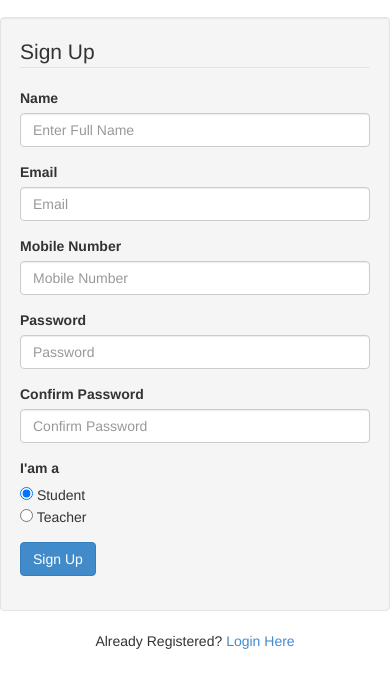
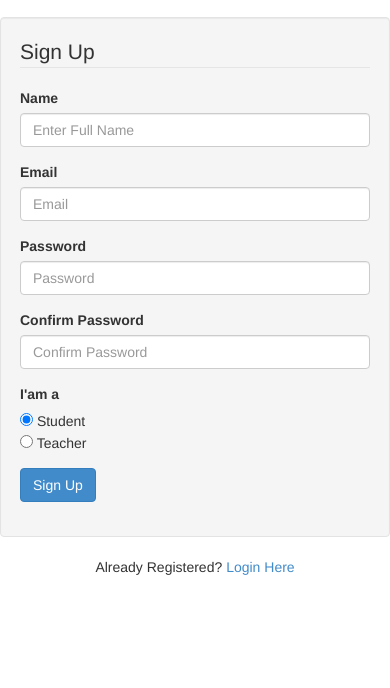
Before and after one commit to inkersgithub/cloudclassroom, a PHP site: page /register.php in a window 390 px wide. Shown: the part 55-743 px from the top of the page. Run offline with PHP 8.4, Linux system fonts and the light colour scheme.

Commit message:
mobile number field removed

```diff
--- a/register.php
+++ b/register.php
@@ -97,12 +97,6 @@ if (isset($_POST['signup'])) {
 					</div>
 
 					<div class="form-group">
-						<label for="name">Mobile Number</label>
-						<input type="text" name="mobile" placeholder="Mobile Number" required value="<?php if($error) echo $email; ?>" class="form-control" />
-						<span class="text-danger"><?php if (isset($email_error)) echo $email_error; ?></span>
-					</div>
-
-					<div class="form-group">
 						<label for="name">Password</label>
 						<input type="password" name="password" placeholder="Password" required class="form-control" />
 						<span class="text-danger"><?php if (isset($password_error)) echo $password_error; ?></span>
```
